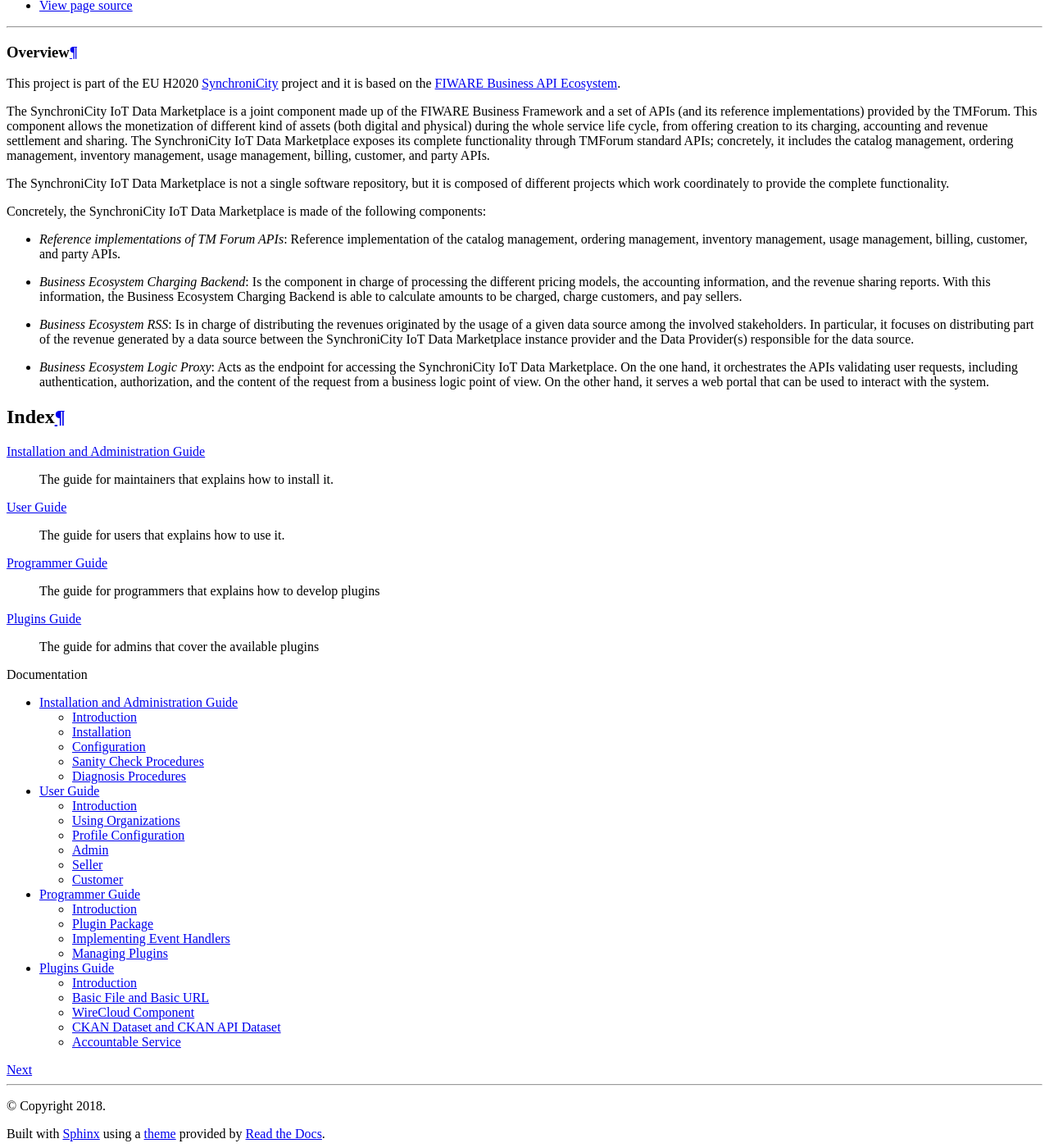
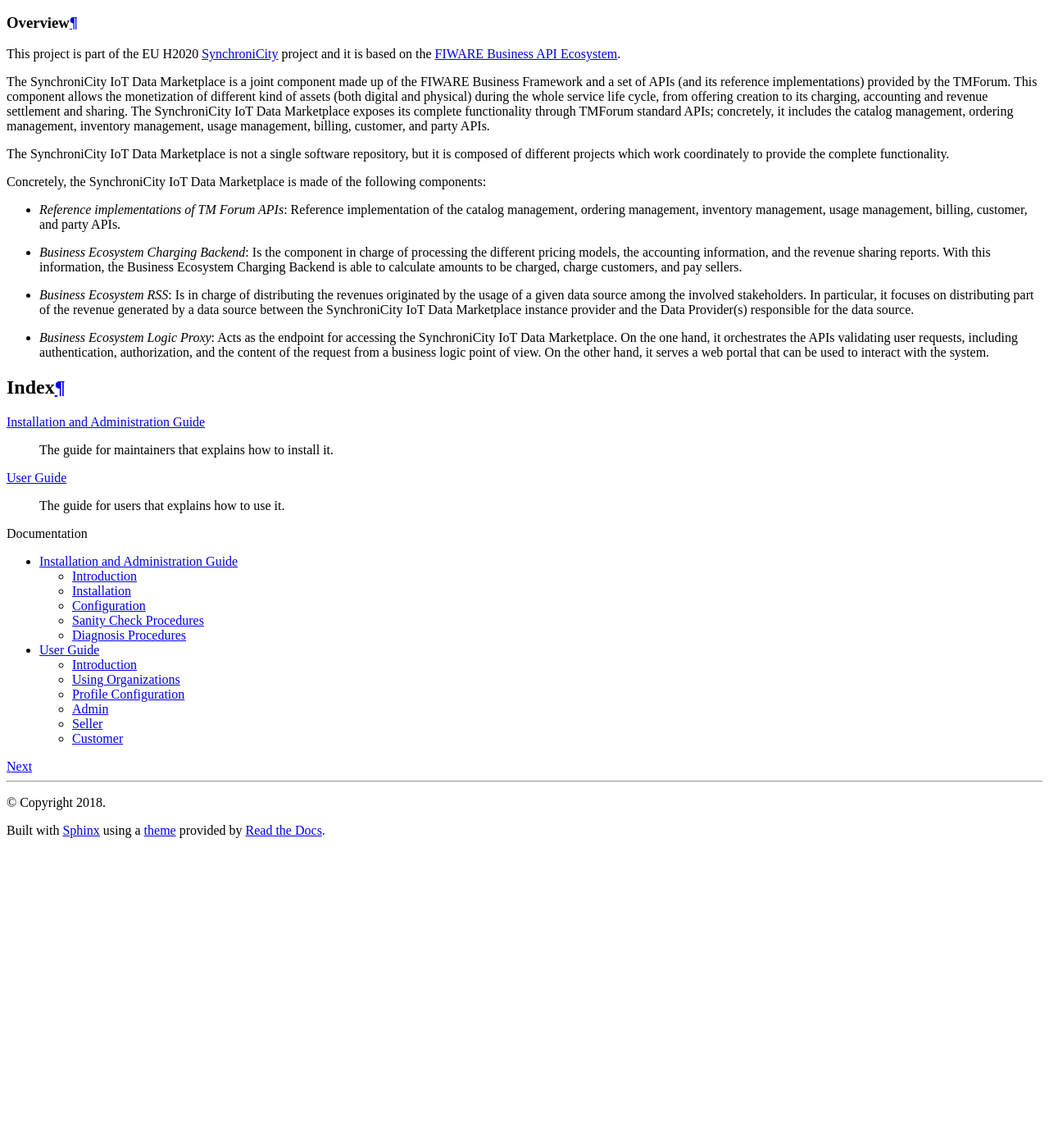
Before and after one commit to capossele/SynchroniCityDataMarketplace, a Sphinx documentation site: the page built from doc/index.rst, in a window 1280 px wide and 1400 px high, scrolled down 275 px. Shown: the whole window at 82% size. Built offline with Sphinx 7.4.7 and the Read the Docs theme 2.0.0, drawn with Linux system fonts in a browser that asks for light colours; comment, search, counter and statistics services are not loaded; after the commit the page ends 1305 px from its top, so only the background shows below that; some of the changed text lies outside the part shown.

Commit message:
doc updated

```diff
--- a/doc/index.rst
+++ b/doc/index.rst
@@ -30,12 +30,6 @@ Index
 :doc:`user-guide`
   The guide for users that explains how to use it.
 
-:doc:`programmer-guide`
-  The guide for programmers that explains how to develop plugins
-
-:doc:`plugins-guide`
-  The guide for admins that cover the available plugins
-
 .. _documentation:
 
 .. toctree::
@@ -44,5 +38,3 @@ Index
 
     installation-administration-guide
     user-guide
-    programmer-guide
-    plugins-guide
```
